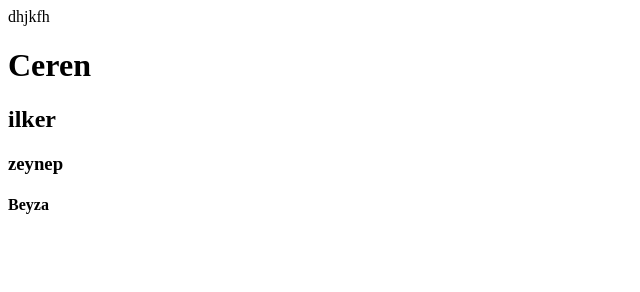
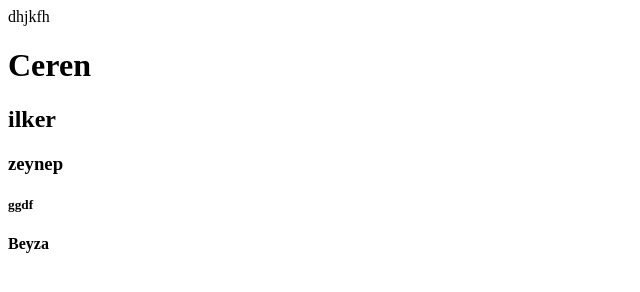
Before and after one commit to cerensudefirat/deneme5, a plain HTML site: page index.html in a window 1280 px wide. Shown: the whole page, without its empty margins (0-640 px from the left). Drawn offline with Linux system fonts and the light colour scheme.

Commit message:
8.commit

```diff
--- a/index.html
+++ b/index.html
@@ -10,6 +10,7 @@
     <h1>Ceren</h1>
     <h2>ilker</h2>
     <h3>zeynep</h3>
+    <h5>ggdf</h5>
     <h4>Beyza</h4>
 </body>
 </html>
```
